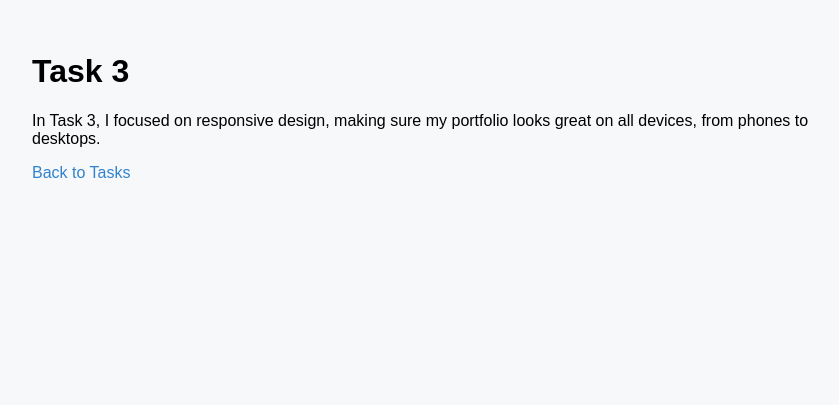
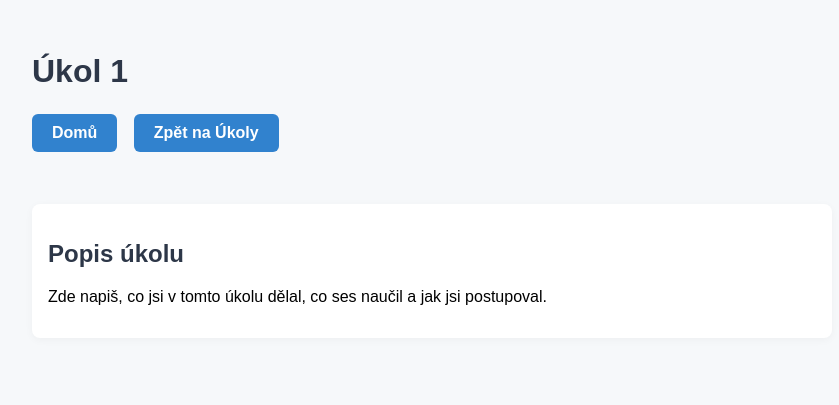
Before and after one commit to DavidLokaj/Portfolio-Davida-Lokaje, a plain HTML site: page úkol3.html in a window 1280 px wide. Shown: the whole page, without its empty margins (208-1047 px from the left). Drawn offline with Linux system fonts and the light colour scheme.

Commit message:
Update úkol3.html

```diff
--- a/úkol3.html
+++ b/úkol3.html
@@ -1,22 +1,27 @@
 <!DOCTYPE html>
-<html lang="en">
+<html lang="cs">
 <head>
   <meta charset="UTF-8">
-  <title>Task 3 | David Lokaj Portfolio</title>
+  <title>Úkol 1 | Portfolio Davida Lokaje</title>
   <meta name="viewport" content="width=device-width, initial-scale=1">
   <style>
     body { font-family: sans-serif; max-width: 800px; margin: 0 auto; padding: 32px; background: #f6f8fa; }
-    a { color: #3182ce; text-decoration: none; }
-    a:hover { text-decoration: underline; }
+    h1, h2 { color: #2d3748; }
+    .nav { margin: 24px 0 40px 0; }
+    .nav a { display: inline-block; background: #3182ce; color: #fff; text-decoration: none; padding: 10px 20px; border-radius: 6px; margin-right: 12px; margin-bottom: 12px; font-weight: bold; transition: background 0.2s; }
+    .nav a:hover { background: #2b6cb0; }
+    section { margin-bottom: 32px; background: #fff; padding: 16px; border-radius: 8px; box-shadow: 0 2px 8px rgba(0,0,0,0.04); }
   </style>
 </head>
 <body>
-  <h1>Task 3</h1>
-  <p>
-    In Task 3, I focused on responsive design, making sure my portfolio looks great on all devices, from phones to desktops.
-  </p>
-  <p>
-    <a href="tasks.html">Back to Tasks</a>
-  </p>
+  <h1>Úkol 1</h1>
+  <div class="nav">
+    <a href="index.html">Domů</a>
+    <a href="tasks.html">Zpět na Úkoly</a>
+  </div>
+  <section>
+    <h2>Popis úkolu</h2>
+    <p>Zde napiš, co jsi v tomto úkolu dělal, co ses naučil a jak jsi postupoval.</p>
+  </section>
 </body>
 </html>
```
